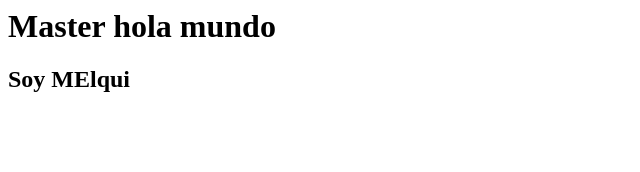
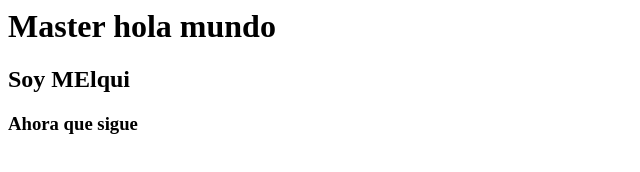
Before and after one commit to M3lQu1C3D3C/informativo, a plain HTML site: page index.html in a window 1280 px wide. Shown: the whole page, without its empty margins (0-640 px from the left). Drawn offline with Linux system fonts and the light colour scheme.

Commit message:
en la web

```diff
--- a/index.html
+++ b/index.html
@@ -2,5 +2,6 @@
     <body>
         <h1>Master hola mundo</h1>
         <h2>Soy MElqui</h2>
+        <h3>Ahora que sigue</h3>
     </body>
 </html>
```
